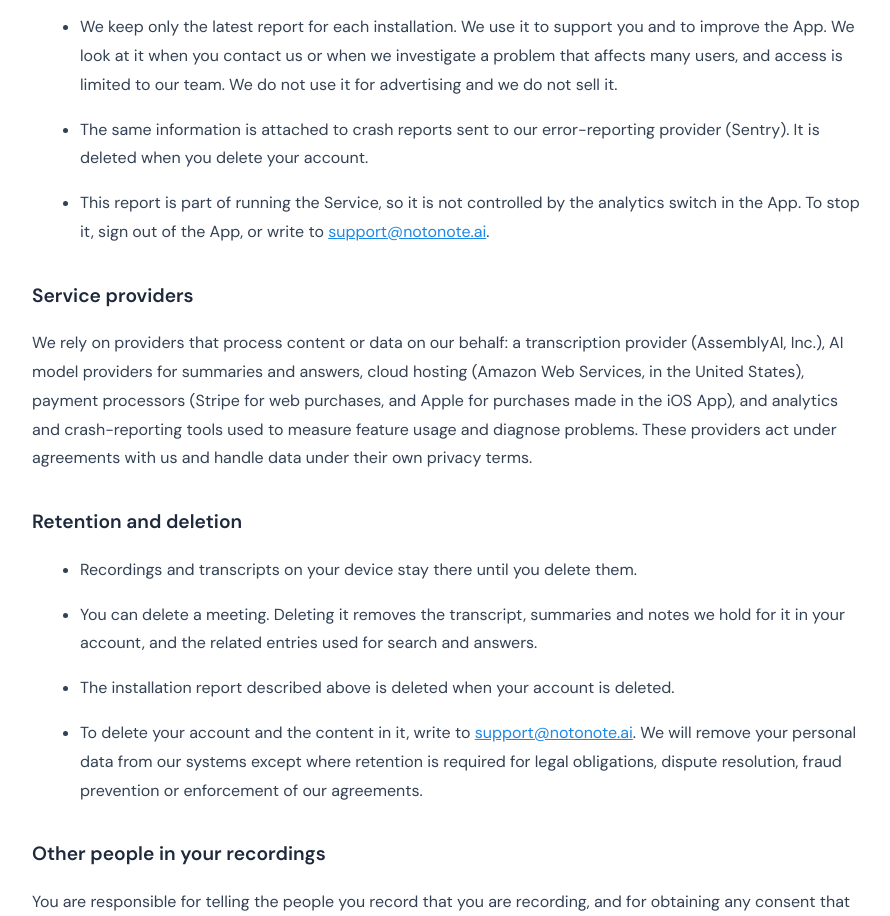
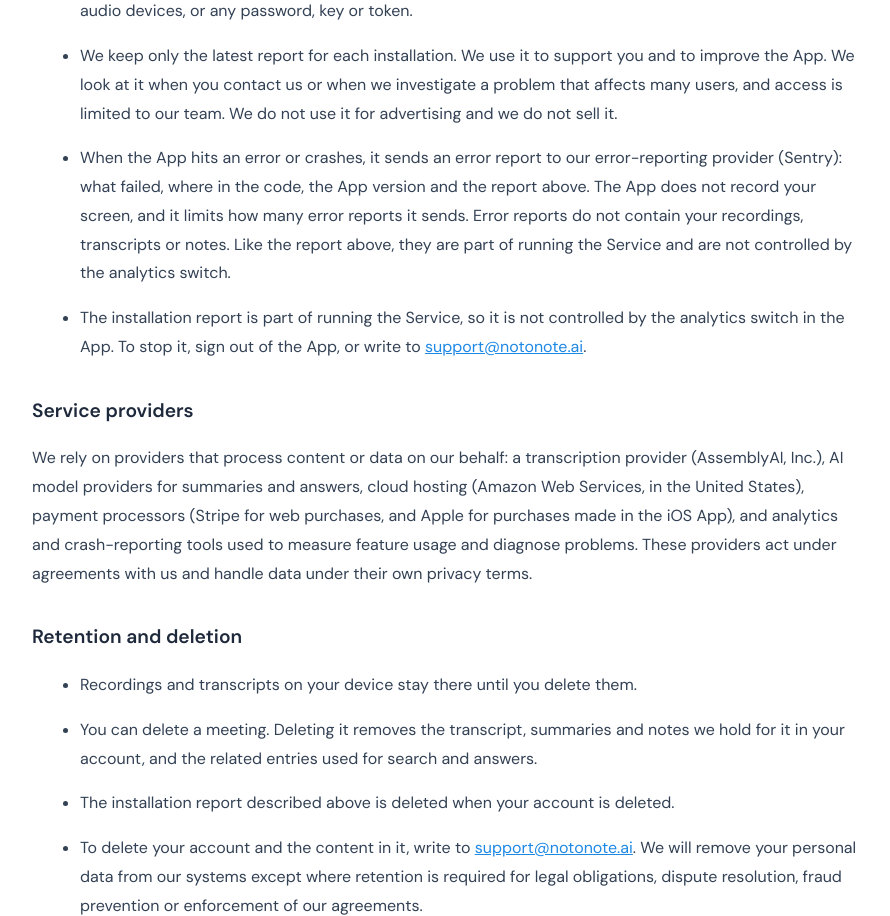
Before and after one commit to FluidMind-AI/noto-website, a plain HTML site: page privacy.html in a window 1280 px wide. Shown: the part 5147-6063 px from the top of the page, without its empty margins (190-1080 px from the left). Drawn offline with Linux system fonts and the light colour scheme.

Commit message:
docs(privacy): error reports and per-recording performance summary
Co-Authored-By: Claude Sonnet 5.5 <noreply@anthropic.com>

```diff
--- a/privacy.html
+++ b/privacy.html
@@ -236,11 +236,11 @@
 
                 <h3 class="lt-h4">App version and device information</h3>
                 <ul>
-                    <li>Each time you open the App while signed in, it sends us a short technical report so we can help you when something goes wrong, and fix problems such as slowdowns or recordings that fail. It lists: the App version and update channel; your operating system and version; your processor type and amount of memory; your language; whether cloud features are on for your plan; which transcription option and recording settings you use; and whether the permissions the App needs (system audio, accessibility for dictation) are granted. It also carries a random identifier for that installation.</li>
+                    <li>Each time you open the App while signed in, it sends us a short technical report so we can help you when something goes wrong, and fix problems such as slowdowns or recordings that fail. It lists: the App version and update channel; your operating system and version; your processor type and amount of memory; your language; whether cloud features are on for your plan; which transcription option and recording settings you use; whether the permissions the App needs (system audio, accessibility for dictation) are granted; and, after each recording, the App's average and peak processor and memory use during it. It also carries a random identifier for that installation.</li>
                     <li>It never contains your recordings, transcripts, meeting titles, notes, file names or paths, the names of your audio devices, or any password, key or token.</li>
                     <li>We keep only the latest report for each installation. We use it to support you and to improve the App. We look at it when you contact us or when we investigate a problem that affects many users, and access is limited to our team. We do not use it for advertising and we do not sell it.</li>
-                    <li>The same information is attached to crash reports sent to our error-reporting provider (Sentry). It is deleted when you delete your account.</li>
-                    <li>This report is part of running the Service, so it is not controlled by the analytics switch in the App. To stop it, sign out of the App, or write to <a href="mailto:support@notonote.ai">support@notonote.ai</a>.</li>
+                    <li>When the App hits an error or crashes, it sends an error report to our error-reporting provider (Sentry): what failed, where in the code, the App version and the report above. The App does not record your screen, and it limits how many error reports it sends. Error reports do not contain your recordings, transcripts or notes. Like the report above, they are part of running the Service and are not controlled by the analytics switch.</li>
+                    <li>The installation report is part of running the Service, so it is not controlled by the analytics switch in the App. To stop it, sign out of the App, or write to <a href="mailto:support@notonote.ai">support@notonote.ai</a>.</li>
                 </ul>
 
                 <h3 class="lt-h4">Service providers</h3>
```
